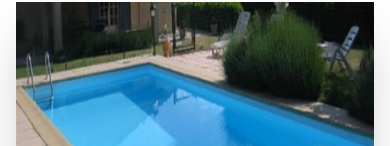
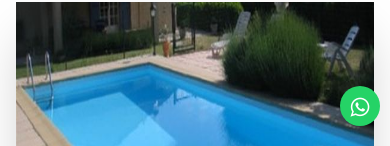
Before and after one commit to ubongn/nacrispools, a Next.js app: page / in a window 390 px wide. Shown: the part 698-844 px from the top of the page. Built offline with nearby package versions, Linux system fonts and the light colour scheme.

Commit message:
Addded Whasapp button

```diff
--- a/pages/_document.jsx
+++ b/pages/_document.jsx
@@ -15,6 +15,7 @@ class MyDocument extends Document {
             href="https://fonts.googleapis.com/css2?family=Poppins:wght@100;200;300;400;500;600;700;800;900&display=swap"
             rel="stylesheet"
           />
+          <link rel="stylesheet" href="https://maxcdn.bootstrapcdn.com/font-awesome/4.5.0/css/font-awesome.min.css" />
         </Head>
         <body>
           <Main />
--- a/pages/index.jsx
+++ b/pages/index.jsx
@@ -17,6 +17,10 @@ export default function Home() {
       <Info />
       <Project />
       <Footer />
+      <a href="https://wa.link/0tr1yx" class="whatsapp_float" target="_blank">
+
+        <i class="fa fa-whatsapp whatsapp-icon"></i>
+      </a>
     </div>
   );
 }
--- a/styles/globals.css
+++ b/styles/globals.css
@@ -2,9 +2,41 @@ html,
 body {
   padding: 0;
   margin: 0;
-    font-family: 'Poppins', sans-serif;
+  font-family: "Poppins", sans-serif;
 }
 
 * {
   box-sizing: border-box;
 }
+/* for desktop */
+.whatsapp_float {
+  position: fixed;
+  width: 60px;
+  height: 60px;
+  bottom: 40px;
+  right: 40px;
+  background-color: #25d366;
+  color: #fff;
+  border-radius: 50px;
+  text-align: center;
+  font-size: 30px;
+
+  z-index: 100;
+}
+
+.whatsapp-icon {
+  margin-top: 16px;
+}
+/* for mobile */
+@media screen and (max-width: 767px) {
+  .whatsapp-icon {
+    margin-top: 10px;
+  }
+  .whatsapp_float {
+    width: 40px;
+    height: 40px;
+    bottom: 20px;
+    right: 10px;
+    font-size: 22px;
+  }
+}
```
Lines whose indentation alone changed are shown as unchanged.
